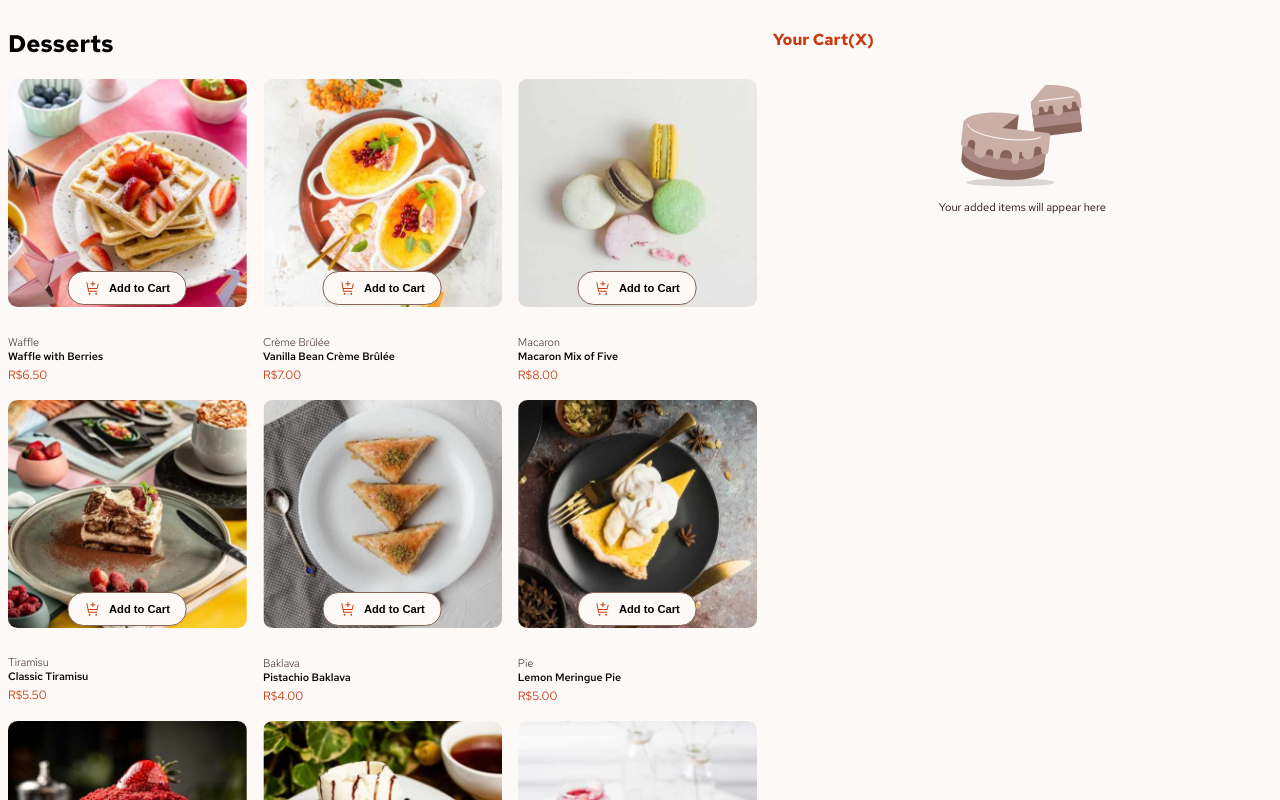
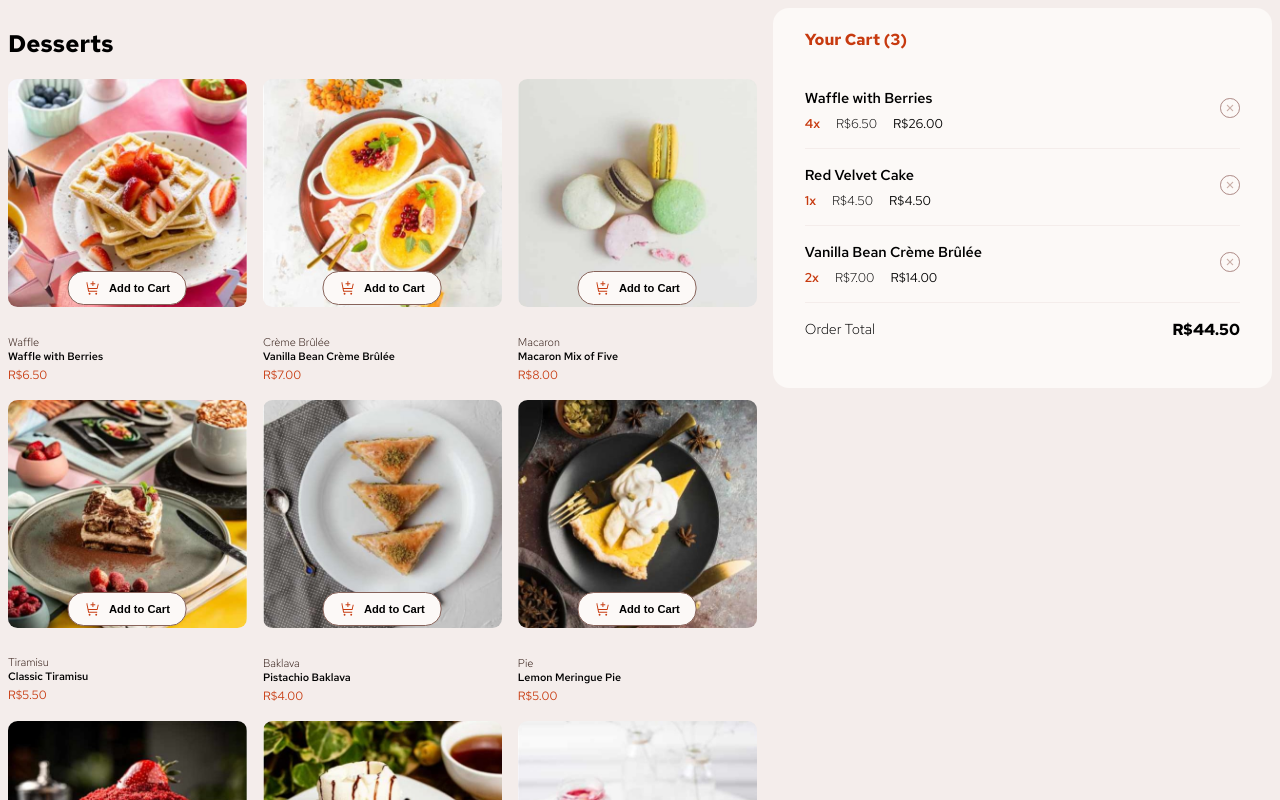
Before and after one commit to KevinADemetro/product-list-with-cart-main, a React (Create React App) app: page / in a window 1280 px wide. Shown: the top 800 px of the page. Built offline with nearby package versions, Linux system fonts and the light colour scheme.

Commit message:
iniciando componente cart

```diff
--- a/src/App.js
+++ b/src/App.js
@@ -30,7 +30,7 @@ function DessertsGrid() {
   return (
     <ul className="desserts-grid">
       {desserts.map((dessert) => (
-        <li>
+        <li key={dessert.name}>
           <DessertCard dessert={dessert} />
         </li>
       ))}
@@ -56,11 +56,32 @@ function DessertCard({ dessert }) {
 }
 
 function Cart() {
-  const isCartEmpty = true;
+  const cartItems = initialCart;
+  // const cartItems = [];
+
+  function getTotalOrder() {
+    return cartItems
+      .reduce((total, item) => {
+        return total + item.price * item.quantity;
+      }, 0)
+      .toFixed(2);
+  }
   return (
     <div className="cart">
-      <h4>Your Cart(X)</h4>
-      {isCartEmpty ? (
+      <h4>Your Cart ({cartItems.length})</h4>
+      {cartItems.length > 0 ? (
+        <>
+          <ul>
+            {cartItems.map((item) => (
+              <CartItem item={item} key={item.name} />
+            ))}
+          </ul>
+          <dl className="total-order">
+            <dt>Order Total</dt>
+            <dd>R${getTotalOrder()}</dd>
+          </dl>
+        </>
+      ) : (
         <div className="empty-cart">
           <img
             src="images/illustration-empty-cart.svg"
@@ -68,10 +89,26 @@ function Cart() {
           />
           <p>Your added items will appear here</p>
         </div>
-      ) : (
-        <></>
       )}
     </div>
   );
 }
+
+function CartItem({ item }) {
+  return (
+    <li>
+      <div className="item-info">
+        <label>{item.name}</label>
+        <div className="item-values">
+          <span className="quantity">{item.quantity}x</span>
+          <span className="price">R${item.price.toFixed(2)}</span>
+          <span>R${(item.price * item.quantity).toFixed(2)}</span>
+        </div>
+      </div>
+      <button>
+        <img src="images/icon-remove-item.svg" alt="X" />
+      </button>
+    </li>
+  );
+}
 export default App;
--- a/src/index.css
+++ b/src/index.css
@@ -18,7 +18,7 @@
 
 body {
   font-family: "Red Hat Text", sans-serif;
-  background: var(--rose-50);
+  background: var(--rose-100);
 }
 
 .App {
@@ -92,6 +92,13 @@ p {
   margin: 0;
 }
 
+.cart {
+  background: var(--rose-50);
+  border-radius: 1rem;
+  height: fit-content;
+  padding: 0rem 2rem 2rem 2rem;
+}
+
 .cart h4 {
   color: var(--red);
 }
@@ -106,3 +113,70 @@ p {
   font-size: 0.7rem;
   color: var(--rose-900);
 }
+
+.cart ul {
+  list-style: none;
+  margin: 0;
+  padding: 0;
+}
+
+.cart ul li {
+  display: flex;
+  justify-content: space-between;
+  padding-right: 1rem;
+  align-items: center;
+  padding: 1rem 0rem;
+  border-bottom: 1px solid var(--rose-100);
+}
+
+.cart ul li button img {
+  border: 1px solid var(--rose-400);
+  padding: 0.3rem;
+  width: 0.5rem;
+  height: 0.5rem;
+  border-radius: 50%;
+}
+
+.cart ul li button {
+  border: 0;
+  background-color: transparent;
+  padding: 0;
+}
+
+.item-info {
+  display: flex;
+  flex-direction: column;
+  gap: 0.5rem;
+}
+.item-info .item-values {
+  display: flex;
+  gap: 1rem;
+  font-size: 0.8rem;
+}
+
+.item-info .quantity {
+  color: var(--red);
+  font-weight: 500;
+}
+
+.item-info .price {
+  font-weight: 100;
+}
+
+.item-info label {
+  font-weight: 500;
+  font-size: 0.9rem;
+}
+
+.total-order {
+  display: flex;
+  justify-content: space-between;
+}
+
+.total-order dd {
+  font-weight: bold;
+}
+.total-order dt {
+  font-weight: 100;
+  font-size: 0.9rem;
+}
```
